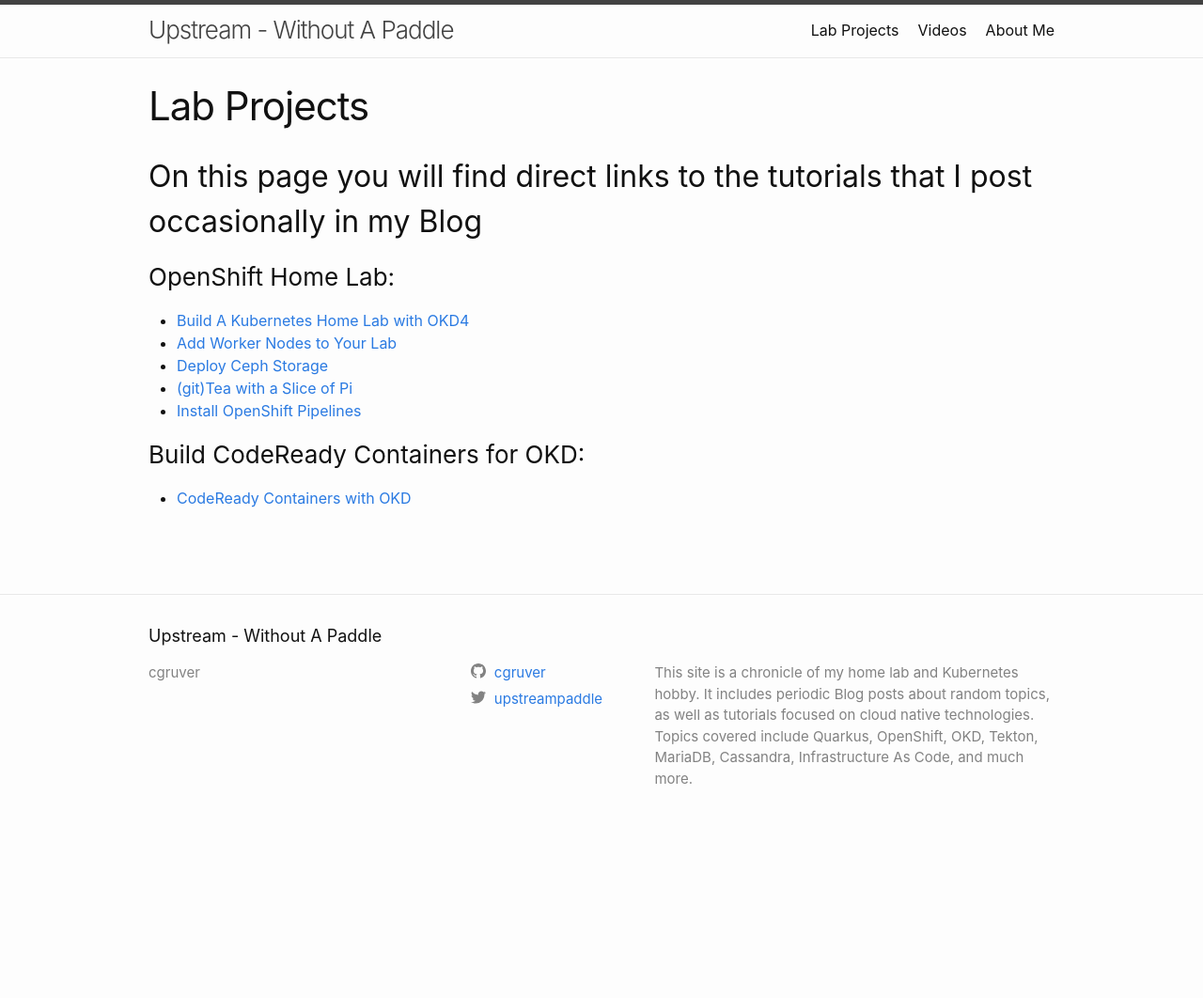
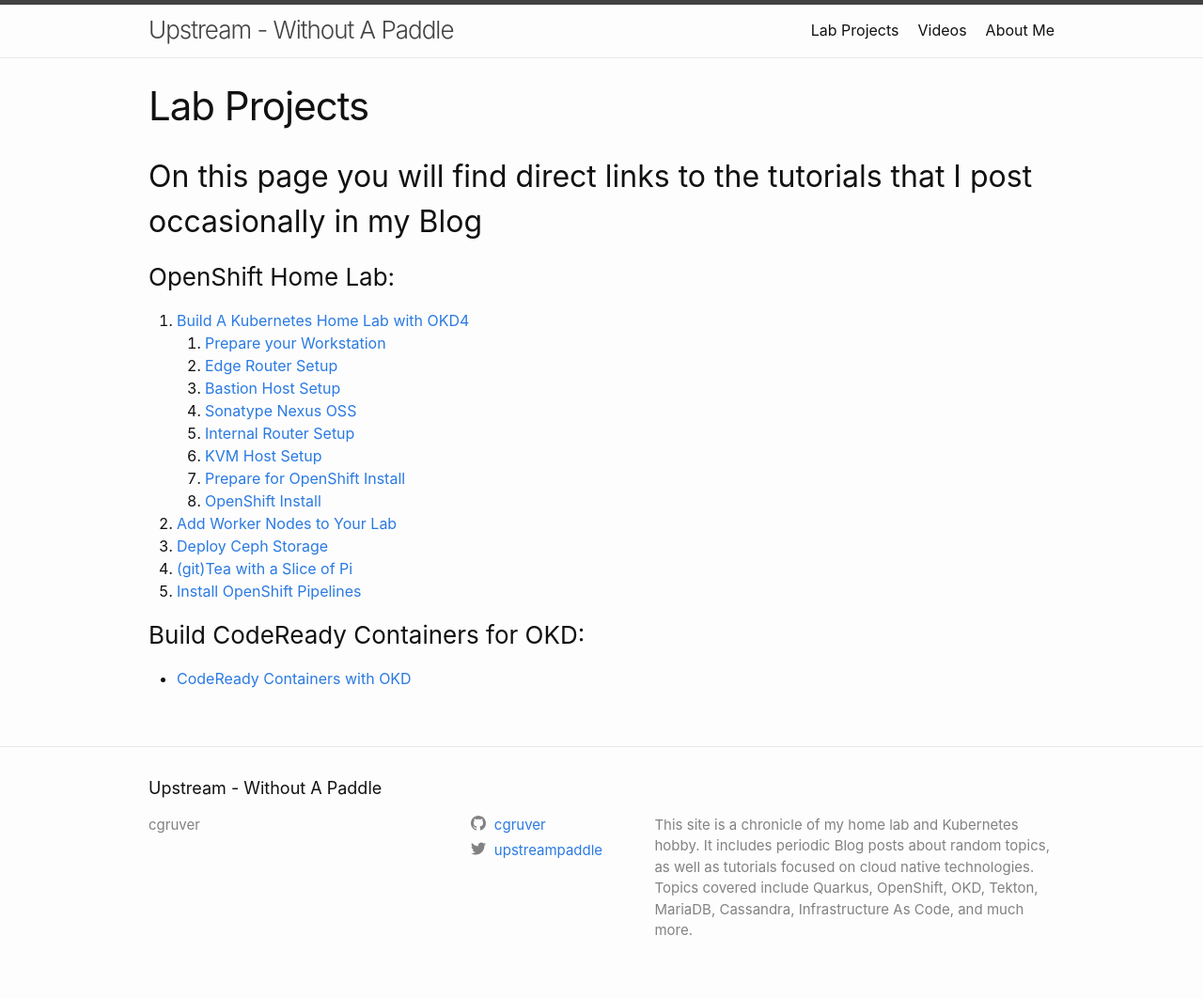
Before and after one commit to cgruver/cgruver, a Jekyll site: the page built from pages/main/lab-projects.md, in a window 1280 px wide. Shown: the whole page at 94% size. Built offline with Jekyll 4.4.1, drawn with Linux system fonts in a browser that asks for light colours; before the commit the page ends 900 px from its top, so only the background shows below that.

Commit message:
nav change

```diff
--- a/pages/main/lab-projects.md
+++ b/pages/main/lab-projects.md
@@ -9,11 +9,19 @@
 
 ### OpenShift Home Lab:
 
-* [Build A Kubernetes Home Lab with OKD4](/home-lab/lab-intro/)
-* [Add Worker Nodes to Your Lab](/home-lab/worker-nodes/)
-* [Deploy Ceph Storage](/home-lab/rook-ceph/)
-* [(git)Tea with a Slice of Pi](/home-lab/gitea-with-pi/)
-* [Install OpenShift Pipelines](/home-lab/tekton-install/)
+1. [Build A Kubernetes Home Lab with OKD4](/home-lab/lab-intro/)
+    1. [Prepare your Workstation](/home-lab/workstation/)
+    1. [Edge Router Setup](/home-lab/edge-router/)
+    1. [Bastion Host Setup](/home-lab/bastion-pi/)
+    1. [Sonatype Nexus OSS](/home-lab/nexus-pi/)
+    1. [Internal Router Setup](/home-lab/internal-router/)
+    1. [KVM Host Setup](/home-lab/kvm-host-setup/)
+    1. [Prepare for OpenShift Install](/home-lab/prepare-okd-install/)
+    1. [OpenShift Install](/home-lab/install-okd/)
+1. [Add Worker Nodes to Your Lab](/home-lab/worker-nodes/)
+1. [Deploy Ceph Storage](/home-lab/rook-ceph/)
+1. [(git)Tea with a Slice of Pi](/home-lab/gitea-with-pi/)
+1. [Install OpenShift Pipelines](/home-lab/tekton-install/)
 
 ### Build CodeReady Containers for OKD:
 
```
